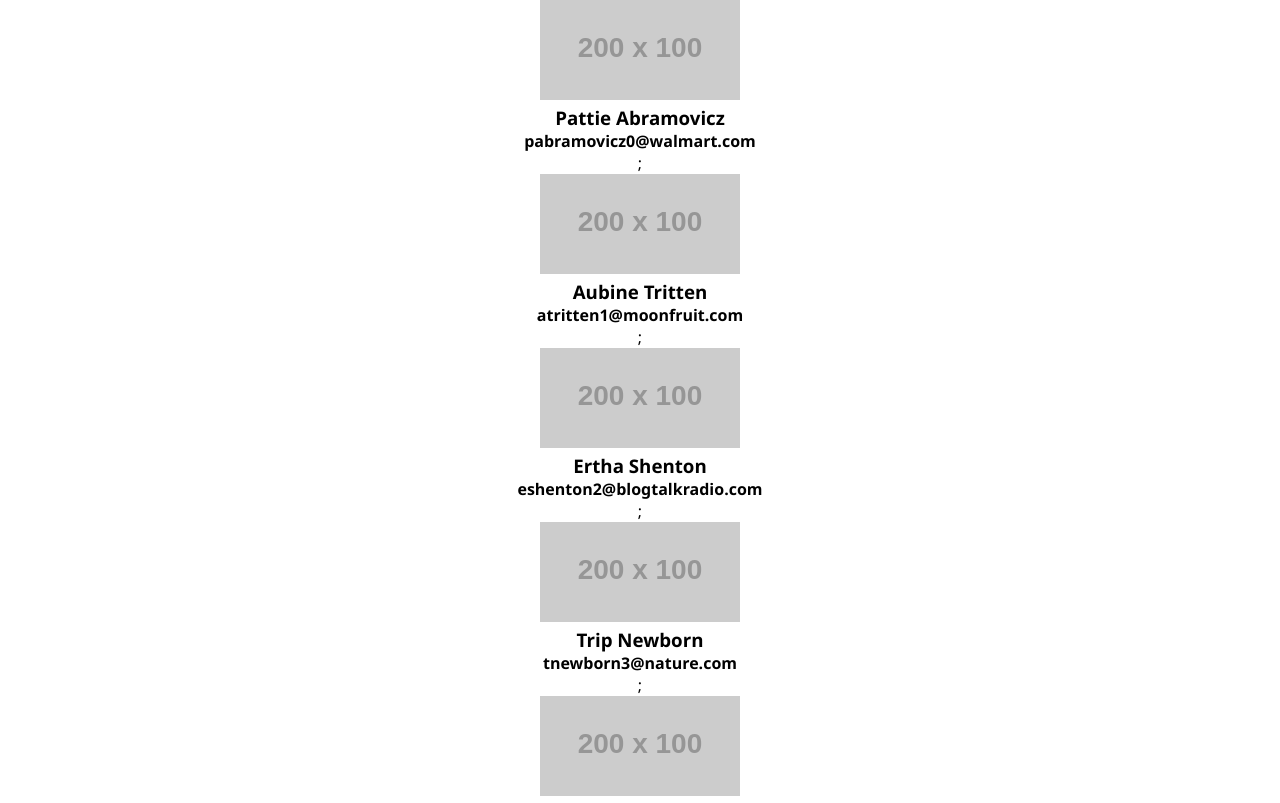
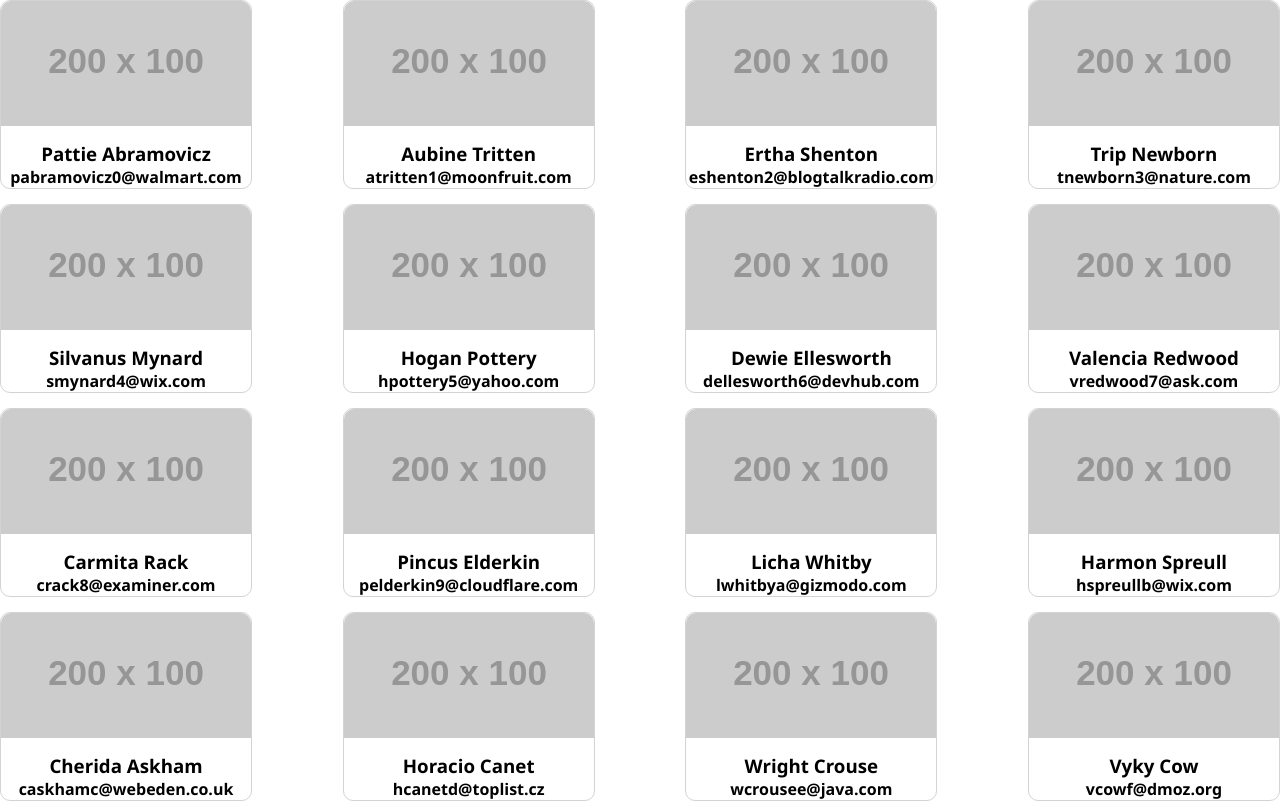
Before and after one commit to DenisKulik/map-array-of-objects, a React (Create React App) app: page / in a window 1280 px wide. Shown: the top 803 px of the page. Built offline with nearby package versions, Linux system fonts and the light colour scheme.

Commit message:
add card styles

```diff
--- a/src/App.css
+++ b/src/App.css
@@ -1,3 +1,23 @@
 .App {
     text-align: center;
 }
+
+.cards {
+    display: flex;
+    flex-wrap: wrap;
+    gap: 15px;
+    flex-direction: row;
+    justify-content: space-between;
+}
+
+.card {
+    width: 250px;
+    border-radius: 10px;
+    border: 1px solid lightgray;
+}
+
+.card > img {
+    width: 100%;
+    padding-bottom: 10px;
+    border-radius: 10px;
+}
--- a/src/components/Person.js
+++ b/src/components/Person.js
@@ -1,8 +1,8 @@
 function Person(props) {
     const { firstName, lastName, email, img } = props;
 
-    return <div>
-        <img src={img} alt="photo"/>
+    return <div className="card">
+        <img src={img} alt={`${firstName} ${lastName} photo`}/>
         <h3>{`${firstName} ${lastName}`}</h3>
         <h4>{email}</h4>
     </div>;
--- a/src/components/Persons.js
+++ b/src/components/Persons.js
@@ -1,12 +1,14 @@
+import Person from './Person';
 import persons from '../data/persons';
-import Person from './Person';
 
 function Persons() {
-    return persons.map((person) => {
-        return <div>
-            <Person key={person.id} {...person}/>;
-        </div>;
-    });
+    return (<div className="cards">
+            {persons.map((person) => {
+                return <Person key={person.id} {...person}/>;
+            })}
+        </div>);
+
+
 }
 
 export default Persons;
```
